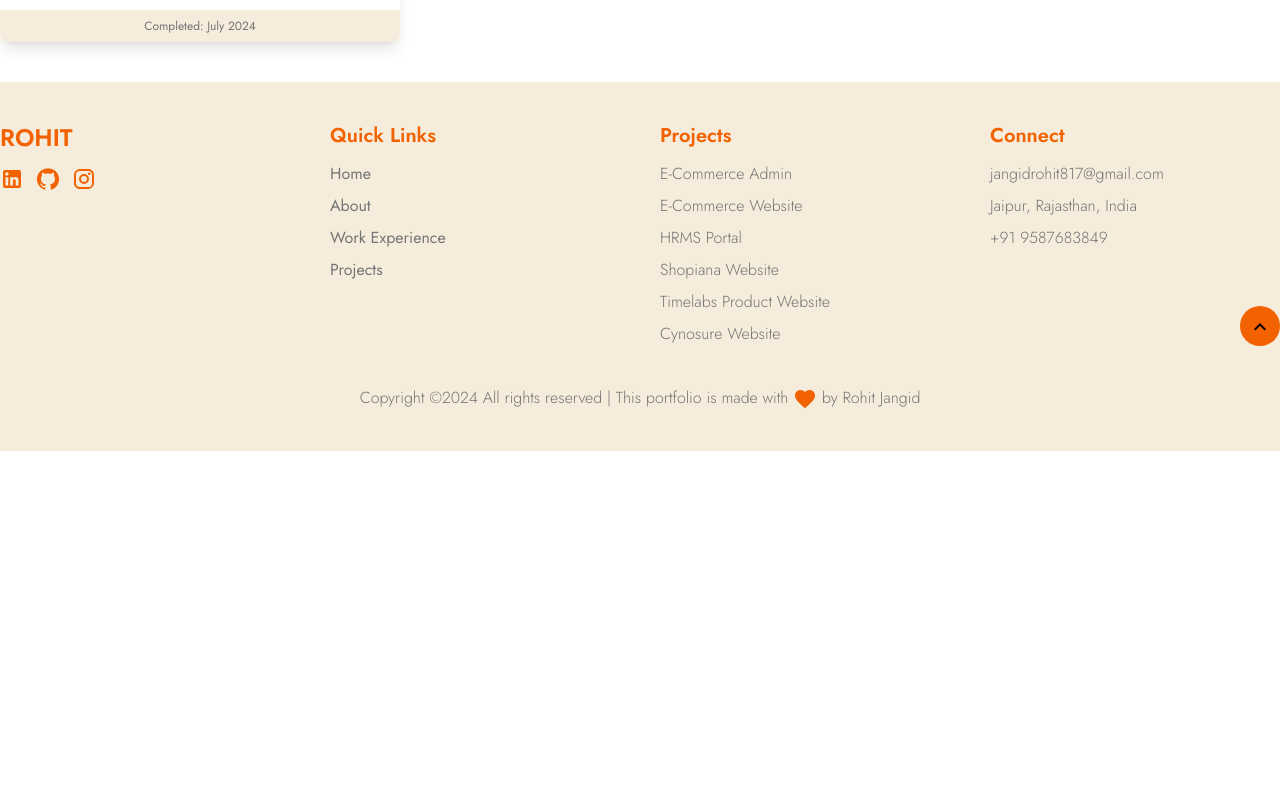
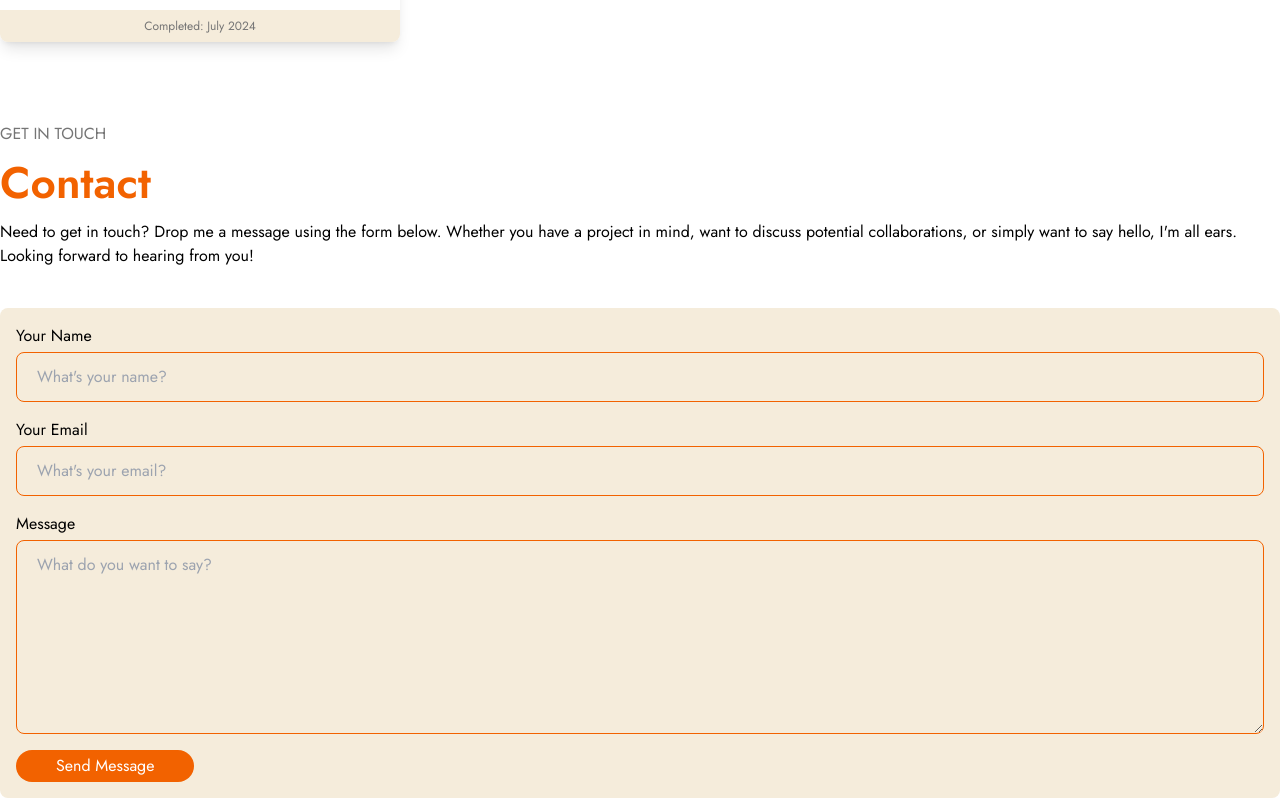
Before and after one commit to Rohitjangid17/Rohit-portfolio-web, a React (Create React App) app: page /home in a window 1280 px wide. Shown: the part 6520-7320 px from the top of the page. Before the commit the page ends 6971 px from the top, so only its background shows below. Built offline with nearby package versions, Linux system fonts and the light colour scheme.

Commit message:
new changes add

```diff
--- a/src/components/Contact.jsx
+++ b/src/components/Contact.jsx
@@ -3,23 +3,25 @@ import ContactForm from './ContactForm';
 
 const Contact = () => {
     return (
-        <>
-            {/* Contact section start here */}
-            <section className='py-10 bg-white px-5 sm:px-0'>
+        <section
+            className='py-10 bg-white px-5 sm:px-0 transition-opacity duration-1000 opacity-100 delay-1200'
+        >
             <div className='container mx-auto'>
                 <div className='flex flex-col gap-y-1'>
                     <h3 className='text-[#757575] text-sm sm:text-base'>GET IN TOUCH</h3>
                     <h4 className='text-[#f26200] text-[34px] sm:text-[44px] font-semibold'>Contact</h4>
-                        <p className='text-black text-base'>Need to get in touch? Drop me a message using the form below. Whether you have a project in mind, want to discuss potential collaborations, or simply want to say hello, I'm all ears. Looking forward to hearing from you!</p>
+                    <p className='text-black text-base'>
+                        Need to get in touch? Drop me a message using the form below. Whether you have a project in mind, want to discuss potential collaborations, or simply want to say hello, I'm all ears. Looking forward to hearing from you!
+                    </p>
                 </div>
 
-                    <div className='bg-[#f5ecdb] p-4 rounded-lg mt-10'>
+                <div
+                    className='bg-[#f5ecdb] p-4 rounded-lg mt-10 transition-transform duration-500 transform translate-y-0 slide-up-delay-1200'
+                >
                     <ContactForm />
                 </div>
             </div>
         </section>
-            {/* Contact section end here */}
-        </>
     )
 }
 
--- a/src/components/ContactForm.jsx
+++ b/src/components/ContactForm.jsx
@@ -8,13 +8,11 @@ const ContactForm = () => {
         message: ''
     });
 
-    // Get input field value
     const getInputValue = (event) => {
         const { name, value } = event.target;
         setFormData({ ...formData, [name]: value });
     }
 
-    // Collect user details and send message
     const sendMessage = async (event) => {
         event.preventDefault();
         axios.post('https://dashboard.emailjs.com/send', formData)
@@ -37,24 +35,46 @@ const ContactForm = () => {
     }
 
     return (
-        <>
-            <form className='flex flex-col gap-y-4' onSubmit={sendMessage}>
-                <div className='flex flex-col w-100 gap-y-1'>
+        <form className='flex flex-col gap-y-4'>
+            <div className='flex flex-col w-100 gap-y-1 transition-opacity duration-500 delay-1200'>
                 <label htmlFor='name' className='text-black'>Your Name</label>
-                    <input placeholder="What's your name?" className='py-3 px-5 rounded-lg border border-solid border-[#f26200] bg-[#f5ecdb] outline-none text-[#757575] contact-input' name='name' id='name' onChange={getInputValue} />
+                <input
+                    placeholder="What's your name?"
+                    className='py-3 px-5 rounded-lg border border-solid border-[#f26200] bg-[#f5ecdb] outline-none text-[#757575] transition-opacity duration-500'
+                    name='name'
+                    id='name'
+                    onChange={getInputValue}
+                />
             </div>
-                <div className='flex flex-col w-100 gap-y-1'>
+            <div className='flex flex-col w-100 gap-y-1 transition-opacity duration-500 delay-1200'>
                 <label htmlFor='email' className='text-black'>Your Email</label>
-                    <input placeholder="What's your email?" className='py-3 px-5 rounded-lg border border-solid border-[#f26200] bg-[#f5ecdb] outline-none text-[#757575] contact-input' name='email' id='email' onChange={getInputValue} />
+                <input
+                    placeholder="What's your email?"
+                    className='py-3 px-5 rounded-lg border border-solid border-[#f26200] bg-[#f5ecdb] outline-none text-[#757575] transition-opacity duration-500'
+                    name='email'
+                    id='email'
+                    onChange={getInputValue}
+                />
             </div>
-                <div className='flex flex-col w-100 gap-y-1'>
+            <div className='flex flex-col w-100 gap-y-1 transition-opacity duration-500 delay-1200'>
                 <label htmlFor='message' className='text-black'>Message</label>
-                    <textarea rows="7" placeholder="What do you want to say?" className='py-3 px-5 rounded-lg border border-solid border-[#f26200] bg-[#f5ecdb] outline-none text-[#757575] contact-input' name='message' id='message' onChange={getInputValue}></textarea>
+                <textarea
+                    rows="7"
+                    placeholder="What do you want to say?"
+                    className='py-3 px-5 rounded-lg border border-solid border-[#f26200] bg-[#f5ecdb] outline-none text-[#757575] transition-opacity duration-500'
+                    name='message'
+                    id='message'
+                    onChange={getInputValue}
+                ></textarea>
             </div>
 
-                <button className="max-w-max text-base bg-[#f26200] text-white px-10 py-1 rounded-full" type='submit'>Send Message</button>
+            <button
+                className="max-w-max text-base bg-[#f26200] text-white px-10 py-1 rounded-full transition-transform duration-300 hover:scale-105"
+                type='submit' onClick={sendMessage}
+            >
+                Send Message
+            </button>
         </form>
-        </ >
     )
 }
 
--- a/src/components/Skill.jsx
+++ b/src/components/Skill.jsx
@@ -1,6 +1,6 @@
 import React from 'react';
 import { skills } from "../constants/Constant";
-import Card from './Card';
+// import Card from './Card';
 
 const Skill = () => {
     return (
--- a/src/components/WorkExperience.jsx
+++ b/src/components/WorkExperience.jsx
@@ -1,6 +1,6 @@
 import React from 'react';
 import { experiences } from "../constants/Constant";
-import Card from './Card';
+// import Card from './Card';
 
 const WorkExperience = () => {
     return (
--- a/src/pages/Home.jsx
+++ b/src/pages/Home.jsx
@@ -5,6 +5,7 @@ import Loader from '../components/Loader';
 import Skill from '../components/Skill';
 import Project from '../components/Project';
 import WorkExperience from '../components/WorkExperience';
+import Contact from '../components/Contact';
 
 const Home = () => {
     const title = "Welcome to Rohit's Portfolio";
@@ -27,7 +28,7 @@ const Home = () => {
             <Skill />
             <Project />
             {/* <Testimonials /> */}
-            {/* <Contact /> */}
+            <Contact />
             <Loader />
         </>
     )
```
Also changed, not shown: src/components/Project.jsx (+19 -19 lines). Lines whose indentation alone changed are shown as unchanged.
